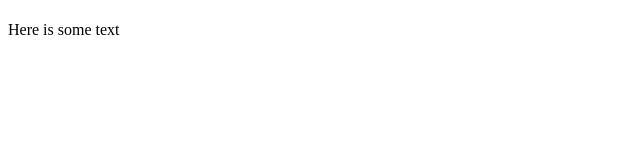
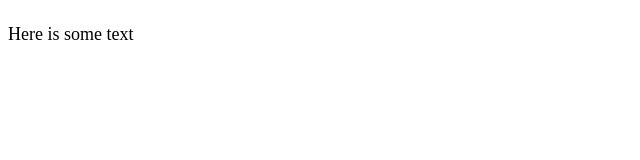
Before and after one commit to jesscrees/digital-garden, an Astro site: page / in a window 1280 px wide. Shown: the full height of the page, 0-640 px from the left. Built offline with nearby package versions, Linux system fonts and the light colour scheme; Astro itself is replaced by a stand-in of ours.

Commit message:
Change base font size based on screen size

```diff
--- a/src/styles/global.css
+++ b/src/styles/global.css
@@ -36,6 +36,26 @@
   --caption-size: 1rem;
   --caption-line-height: 160%;
   --caption-letter-spacing: 0.5%;
+}
+
+/* Base styles */
+body {
+  font-size: 16px;
+  transition: 0.2s all linear;
+}
+
+/* Larger screens */
+@media (min-width: 992px) {
+  body {
+    font-size: 18px;
+  }
+}
+
+/* Smaller tablets and mobiles */
+@media (max-width: 768px) {
+  body {
+    font-size: 14px;
+  }
 }
 
 .h1 {
```
